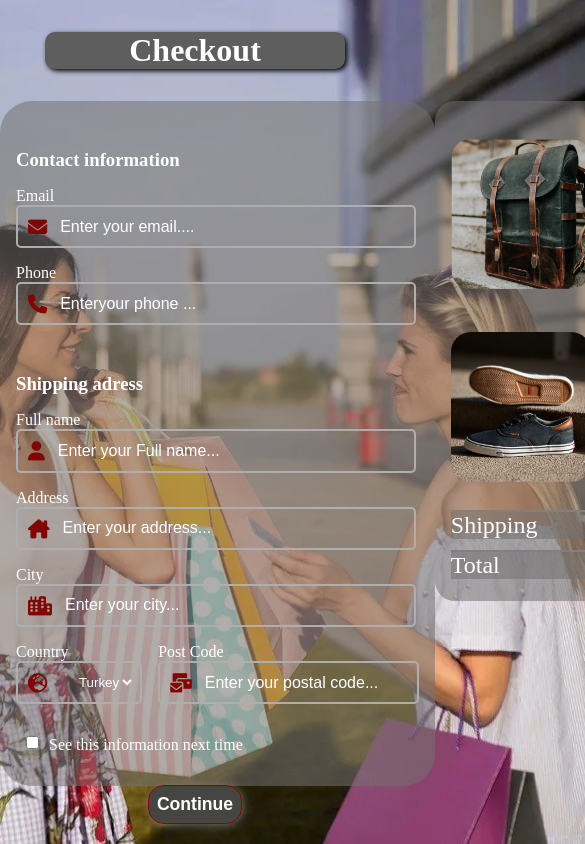
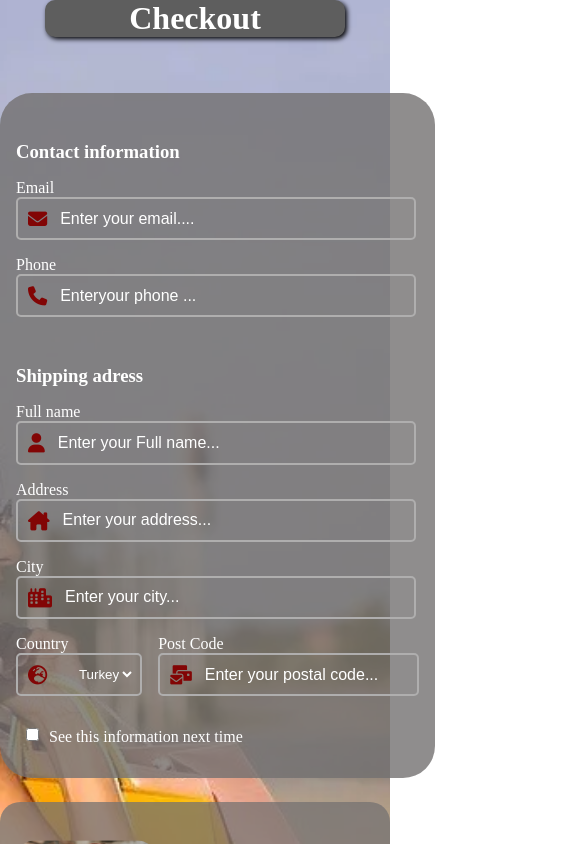
Before and after one commit to ozkankomu/Checkout_form, a plain HTML site: page index.html in a window 390 px wide. Shown: the top 844 px of the page, 585 px wide, since content can reach past the window. Drawn offline with Linux system fonts and the light colour scheme.

Commit message:
"media query done"

```diff
--- a/index.html
+++ b/index.html
@@ -12,6 +12,7 @@
     <title>Checkout</title>
   </head>
   <body>
+    <div class="main">
       <h1>Checkout</h1>
       <container class="container">
         <section class="section1">
@@ -194,5 +195,6 @@
         </section>
       </container>
       <button class="continue">Continue</button>
+    </div>
   </body>
 </html>
--- a/style.css
+++ b/style.css
@@ -6,8 +6,11 @@
 }
 
 body {
-  height: calc(100vh - 2rem);
+  height: 100vh;
   text-align: center;
+}
+
+.main {
   background-image: url(./img/e-ticaret-poster.webp);
   background-position: center;
   background-repeat: no-repeat;
@@ -16,7 +19,8 @@ body {
 }
 
 h1 {
-  margin: 2rem auto;
+  margin: auto;
+  margin-bottom: 2rem;
   width: 300px;
   background-color: rgb(94, 94, 94);
   color: white;
@@ -28,12 +32,14 @@ h1 {
   justify-content: space-around;
   margin: auto;
   width: 100%;
+  flex-wrap: wrap;
 }
 
 .section1 {
-  background-color: rgba(116, 113, 113, 0.542);
+  background-color: rgba(116, 113, 113, 0.8);
   border-radius: 2rem;
   padding: 1rem;
+  margin-top: 1.5rem;
 }
 
 .box {
@@ -115,7 +121,7 @@ select:focus {
   outline: rgba(255, 255, 255, 0);
 }
 .section2 {
-  background-color: rgba(116, 113, 113, 0.542);
+  background-color: rgba(116, 113, 113, 0.736);
   height: 500px;
   display: flex;
   flex-direction: column;
@@ -123,6 +129,7 @@ select:focus {
   align-items: center;
   padding: 1rem;
   border-radius: 20px;
+  margin-top: 1.5rem;
 }
 
 .fiyat {
@@ -204,6 +211,7 @@ select:active {
 }
 
 .continue {
+  margin: 3rem;
   background-color: #454544;
   padding: 0.5rem;
   border-radius: 15px;
```
Lines whose indentation alone changed are shown as unchanged.
